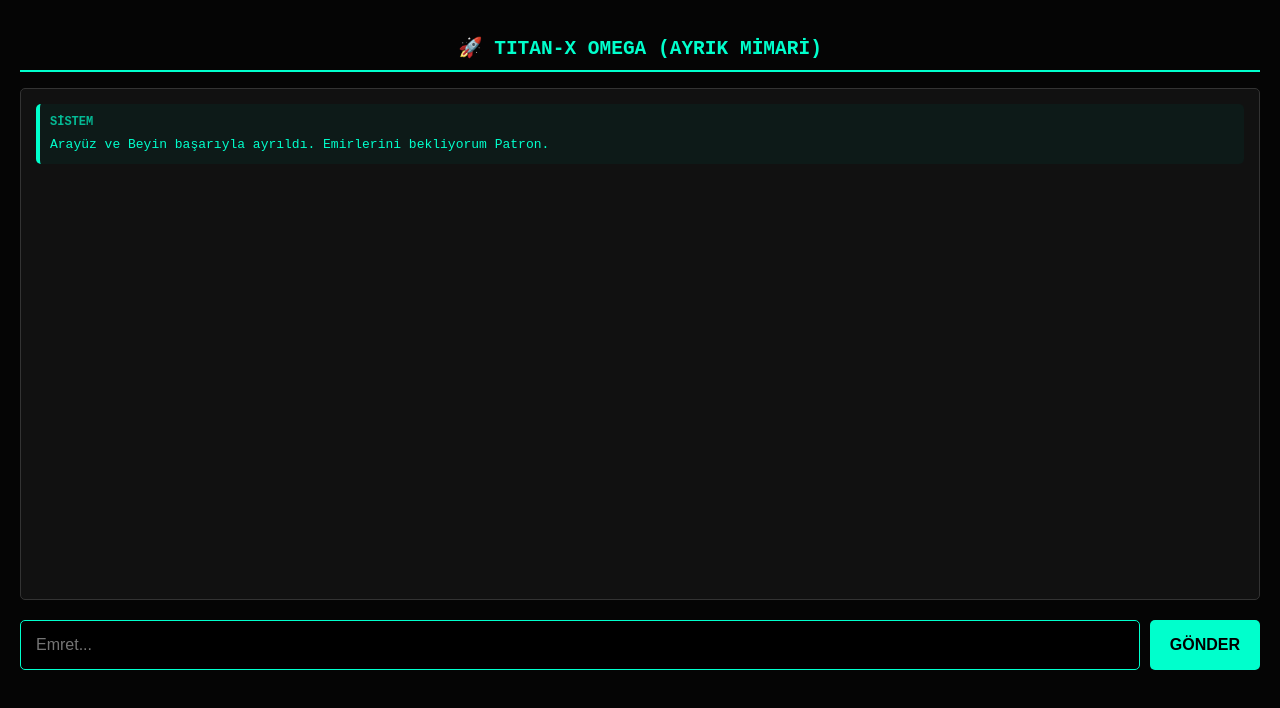
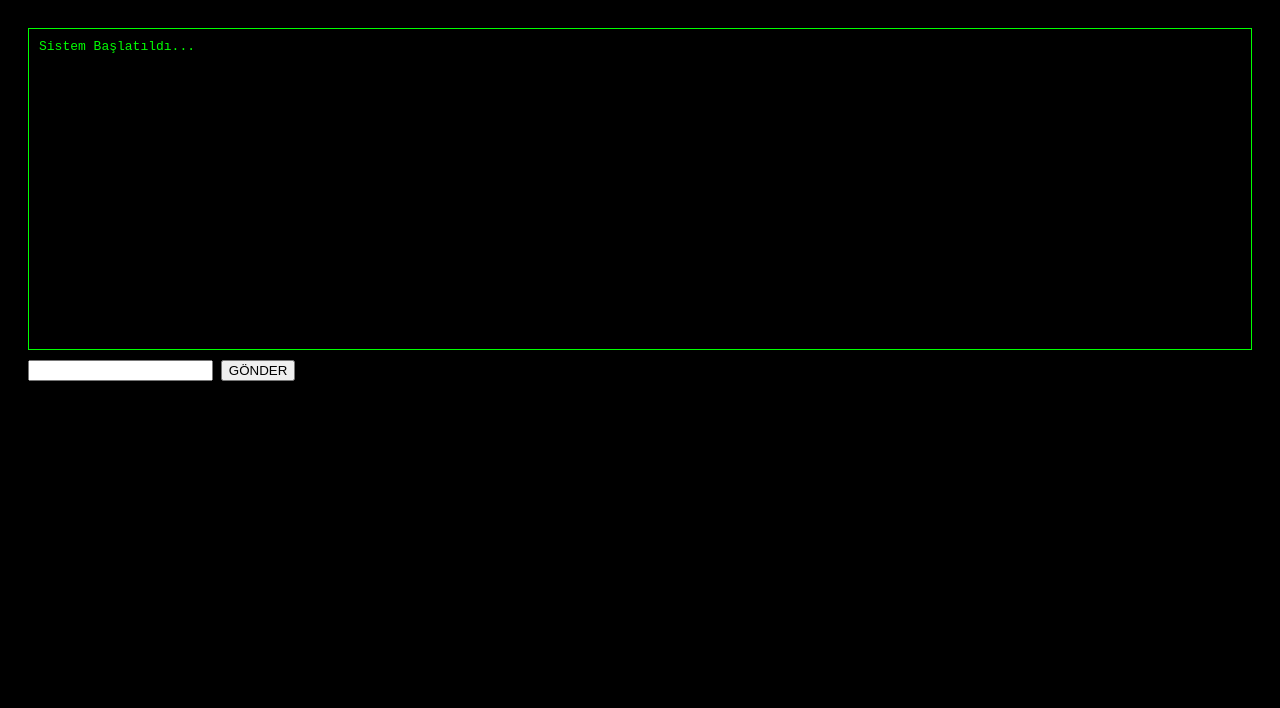
Before and after one commit to kcbyk/titan-ultimate, a plain HTML site: page index.html in a window 1280 px wide. Drawn offline with Linux system fonts and the light colour scheme.

Commit message:
Update index.html

```diff
--- a/index.html
+++ b/index.html
@@ -2,61 +2,25 @@
 <html lang="tr">
 <head>
     <meta charset="UTF-8">
-    <meta name="viewport" content="width=device-width, initial-scale=1.0">
     <title>TITAN-X OMEGA</title>
     <style>
-        body { background: #050505; color: #00ffcc; font-family: monospace; padding: 20px; margin: 0; }
-        h2 { border-bottom: 2px solid #00ffcc; padding-bottom: 10px; text-align: center; }
-        #chat { height: 60vh; overflow-y: auto; background: #111; padding: 15px; border-radius: 5px; margin-bottom: 20px; border: 1px solid #333; }
-        .msg { margin-bottom: 15px; padding: 10px; border-radius: 5px; word-wrap: break-word; line-height: 1.4; }
-        .user { background: #1a2639; color: #66b3ff; border-left: 4px solid #66b3ff; }
-        .ai { background: #0d1a18; color: #00ffcc; border-left: 4px solid #00ffcc; }
-        .isim { font-weight: bold; display: block; margin-bottom: 5px; opacity: 0.7; font-size: 12px; }
-        .kontrol { display: flex; gap: 10px; }
-        input { flex: 1; padding: 15px; background: #000; color: #00ffcc; border: 1px solid #00ffcc; border-radius: 5px; outline: none; font-size: 16px; }
-        button { padding: 15px 20px; background: #00ffcc; color: #000; font-weight: bold; border: none; border-radius: 5px; cursor: pointer; font-size: 16px; }
+        body { background: #000; color: #0f0; font-family: monospace; padding: 20px; }
+        #chat { border: 1px solid #0f0; height: 300px; overflow-y: scroll; margin-bottom: 10px; padding: 10px; }
+        .m { margin-bottom: 10px; }
     </style>
 </head>
 <body>
-    <h2>🚀 TITAN-X OMEGA (AYRIK MİMARİ)</h2>
-    <div id="chat">
-        <div class="msg ai"><span class="isim">SİSTEM</span>Arayüz ve Beyin başarıyla ayrıldı. Emirlerini bekliyorum Patron.</div>
-    </div>
-    <div class="kontrol">
-        <input type="text" id="komut" placeholder="Emret..." onkeypress="if(event.key === 'Enter') gonder()">
-        <button onclick="gonder()">GÖNDER</button>
-    </div>
-
+    <div id="chat">Sistem Başlatıldı...</div>
+    <input type="text" id="in">
+    <button onclick="g()">GÖNDER</button>
     <script>
-        async function gonder() {
-            let input = document.getElementById('komut');
-            let metin = input.value.trim();
-            if (!metin) return;
-            input.value = '';
-
-            let chat = document.getElementById('chat');
-            chat.innerHTML += `<div class="msg user"><span class="isim">ŞENOL</span>${metin}</div>`;
-            chat.scrollTop = chat.scrollHeight;
-
-            let bekleyenId = "b_" + Date.now();
-            chat.innerHTML += `<div class="msg ai" id="${bekleyenId}"><span class="isim">TITAN-X</span>İşleniyor...</div>`;
-            chat.scrollTop = chat.scrollHeight;
-
-            try {
-                let istek = await fetch('/api/sor', {
-                    method: 'POST',
-                    headers: { 'Content-Type': 'application/json' },
-                    body: JSON.stringify({ msg: metin })
-                });
-                let yanit = await istek.json();
-
-                document.getElementById(bekleyenId).remove();
-                chat.innerHTML += `<div class="msg ai"><span class="isim">TITAN-X</span>${yanit.cevap}</div>`;
-            } catch (e) {
-                document.getElementById(bekleyenId).remove();
-                chat.innerHTML += `<div class="msg ai" style="border-left: 4px solid red; color: red;"><span class="isim">HATA</span>Sistem çöktü.</div>`;
-            }
-            chat.scrollTop = chat.scrollHeight;
+        async function g() {
+            let i = document.getElementById('in');
+            let m = i.value;
+            document.getElementById('chat').innerHTML += `<div class='m'>Şenol: ${m}</div>`;
+            let res = await fetch('/api/sor', {method: 'POST', headers: {'Content-Type': 'application/json'}, body: JSON.stringify({msg: m})});
+            let d = await res.json();
+            document.getElementById('chat').innerHTML += `<div class='m'>TITAN: ${d.cevap}</div>`;
         }
     </script>
 </body>
```
